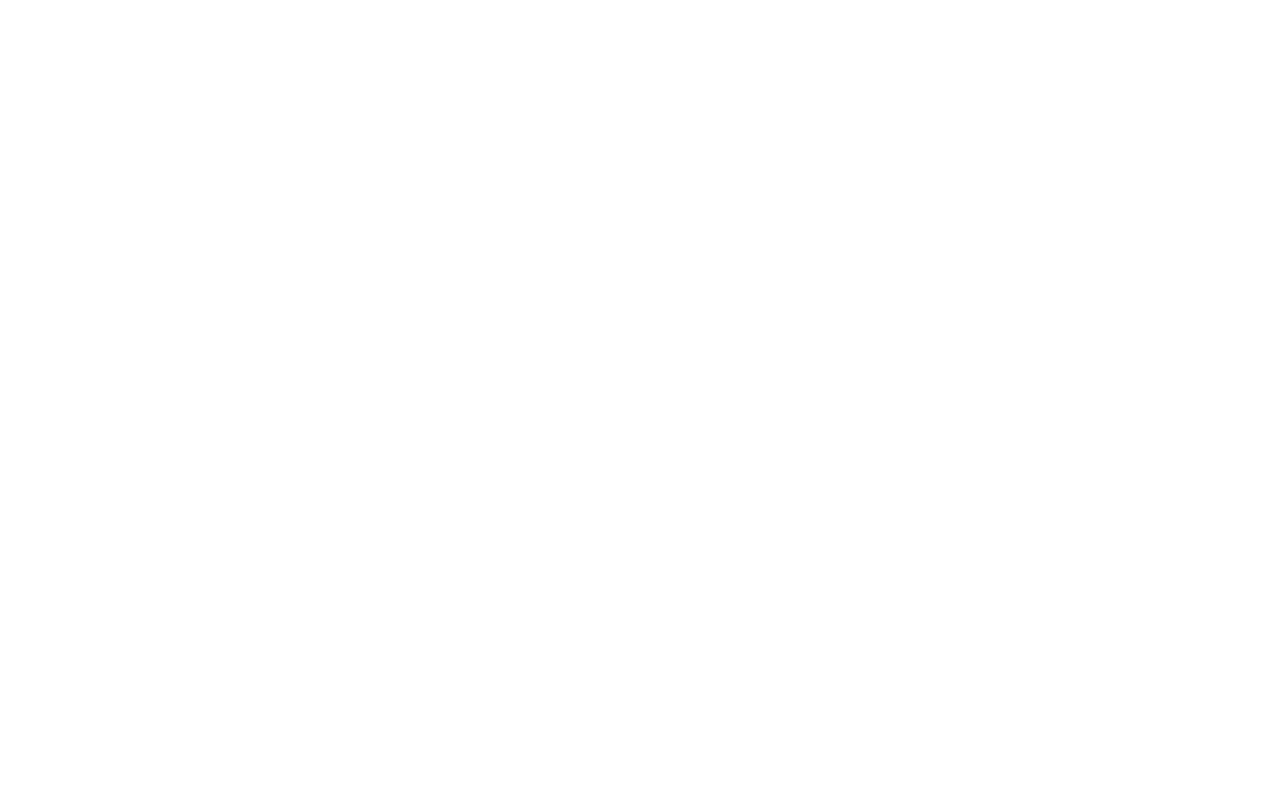
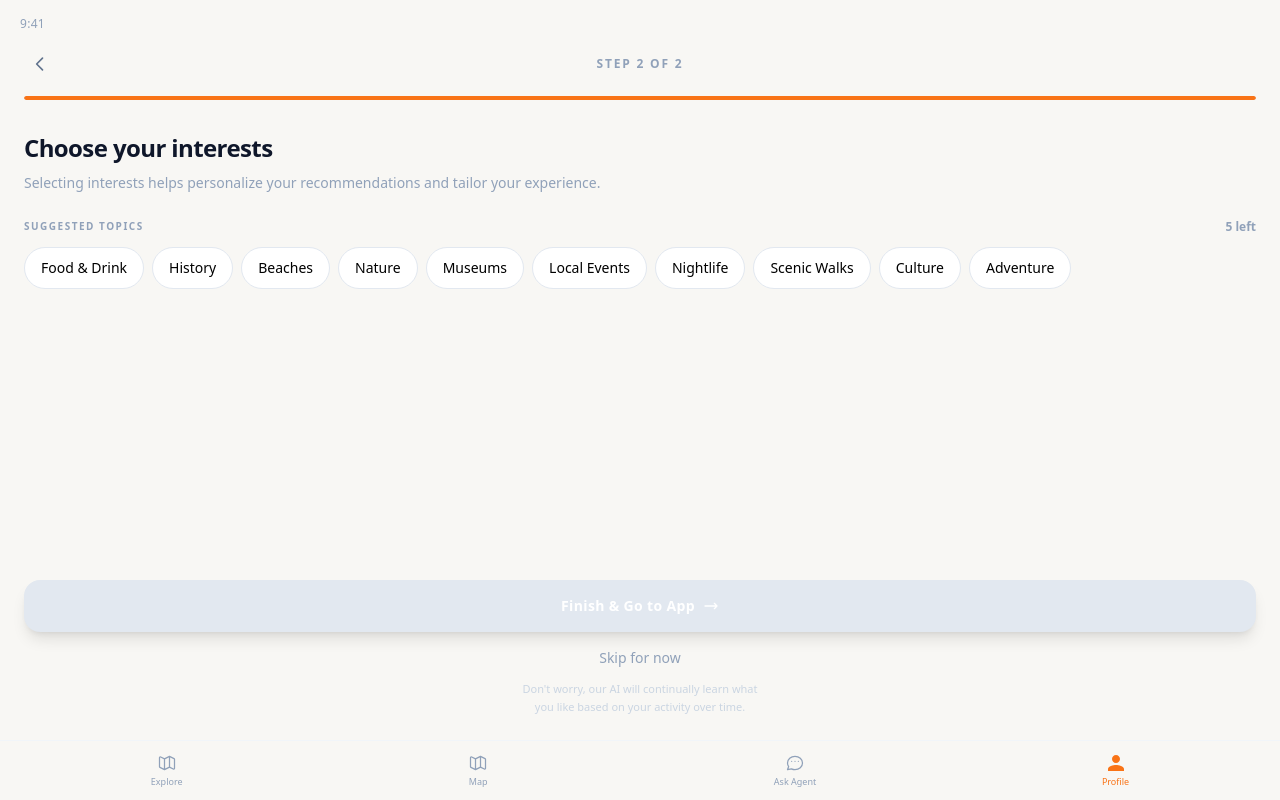
Before and after one commit to LazarVukadinovic/geotrack, an Angular app in the folder src/user-app/: page /interests in a window 1280 px wide. Before the commit this address led to /. Built offline with nearby package versions, Linux system fonts and the light colour scheme.

Commit message:
#14 Privremeni izgled interests stranice

```diff
--- a/src/user-app/src/app/features/auth/pages/interests/interests.html
+++ b/src/user-app/src/app/features/auth/pages/interests/interests.html
@@ -1 +1,114 @@
-<p>interests works!</p>
+<div class="min-h-screen bg-[#f8f7f4] flex flex-col">
+
+  <!-- Status bar -->
+  <div class="h-12 flex items-center px-5">
+    <span class="text-slate-400 text-xs font-medium tracking-wide">9:41</span>
+  </div>
+
+  <!-- Header -->
+  <div class="px-6 pb-4 flex-none">
+    <div class="flex items-center justify-between mb-4">
+      <button (click)="goBack()" class="w-8 h-8 flex items-center justify-center text-slate-500">
+        <svg class="w-5 h-5" fill="none" stroke="currentColor" viewBox="0 0 24 24">
+          <path stroke-linecap="round" stroke-linejoin="round" stroke-width="2" d="M15 19l-7-7 7-7"/>
+        </svg>
+      </button>
+      <span class="text-xs font-semibold tracking-[0.15em] text-slate-400">STEP 2 OF 2</span>
+      <div class="w-8"></div>
+    </div>
+    <!-- Progress bar -->
+    <div class="h-1 bg-slate-200 rounded-full overflow-hidden">
+      <div class="h-full w-full bg-[#f97316] rounded-full"></div>
+    </div>
+  </div>
+
+  <!-- Content -->
+  <div class="flex-1 px-6 pt-4 pb-6 flex flex-col">
+
+    <h1 class="text-2xl font-bold text-[#0f172a] tracking-tight mb-2">Choose your interests</h1>
+    <p class="text-sm text-slate-400 mb-6 leading-relaxed">
+      Selecting interests helps personalize your recommendations and tailor your experience.
+    </p>
+
+    <!-- Topics label + counter -->
+    <div class="flex items-center justify-between mb-3">
+      <span class="text-[10px] font-semibold tracking-[0.15em] text-slate-400 uppercase">Suggested Topics</span>
+      <span class="text-xs font-semibold text-slate-400">
+        {{ maxSelections - selectedInterests.length }} left
+      </span>
+    </div>
+
+    <!-- Interest chips -->
+    <div class="flex flex-wrap gap-2 mb-8">
+      <button
+        *ngFor="let interest of interests"
+        (click)="toggleInterest(interest)"
+        class="flex items-center gap-1.5 px-4 py-2.5 rounded-full border text-sm font-medium transition-all duration-200 active:scale-95"
+        [class.bg-[#0f172a]]="isSelected(interest)"
+        [class.border-[#0f172a]]="isSelected(interest)"
+        [class.text-white]="isSelected(interest)"
+        [class.bg-white]="!isSelected(interest)"
+        [class.border-slate-200]="!isSelected(interest)"
+        [class.text-slate-600]="!isSelected(interest)">
+        {{ interest }}
+        <svg *ngIf="isSelected(interest)" class="w-3.5 h-3.5" fill="none" stroke="currentColor" viewBox="0 0 24 24">
+          <path stroke-linecap="round" stroke-linejoin="round" stroke-width="2.5" d="M5 13l4 4L19 7"/>
+        </svg>
+      </button>
+    </div>
+
+    <div class="flex-1"></div>
+
+    <!-- Finish button -->
+    <button
+      (click)="onFinish()"
+      [disabled]="selectedInterests.length === 0"
+      class="w-full py-4 rounded-2xl text-white font-semibold text-sm tracking-wide flex items-center justify-center gap-2 shadow-lg transition-all duration-200 active:scale-[0.98]"
+      [class.bg-[#f97316]]="selectedInterests.length > 0"
+      [class.shadow-orange-200]="selectedInterests.length > 0"
+      [class.bg-slate-200]="selectedInterests.length === 0"
+      [class.shadow-none]="selectedInterests.length === 0">
+      Finish & Go to App
+      <svg class="w-4 h-4" fill="none" stroke="currentColor" viewBox="0 0 24 24">
+        <path stroke-linecap="round" stroke-linejoin="round" stroke-width="2" d="M17 8l4 4m0 0l-4 4m4-4H3"/>
+      </svg>
+    </button>
+
+    <button (click)="onSkip()" class="text-center text-sm text-slate-400 font-medium mt-4">
+      Skip for now
+    </button>
+
+    <p class="text-center text-[11px] text-slate-300 mt-3 leading-relaxed">
+      Don't worry, our AI will continually learn what<br/>you like based on your activity over time.
+    </p>
+  </div>
+
+  <!-- Bottom nav -->
+  <div class="bg-[#f8f7f4] border-t border-slate-100 px-2 py-2 flex justify-around items-center">
+    <button class="flex flex-col items-center gap-0.5 px-3 py-1 text-slate-400">
+      <svg class="w-5 h-5" fill="none" stroke="currentColor" viewBox="0 0 24 24">
+        <path stroke-linecap="round" stroke-linejoin="round" stroke-width="1.5" d="M9 20l-5.447-2.724A1 1 0 013 16.382V5.618a1 1 0 011.447-.894L9 7m0 13l6-3m-6 3V7m6 10l4.553 2.276A1 1 0 0021 18.382V7.618a1 1 0 00-.553-.894L15 4m0 13V4m0 0L9 7"/>
+      </svg>
+      <span class="text-[9px] font-medium">Explore</span>
+    </button>
+    <button class="flex flex-col items-center gap-0.5 px-3 py-1 text-slate-400">
+      <svg class="w-5 h-5" fill="none" stroke="currentColor" viewBox="0 0 24 24">
+        <path stroke-linecap="round" stroke-linejoin="round" stroke-width="1.5" d="M9 20l-5.447-2.724A1 1 0 013 16.382V5.618a1 1 0 011.447-.894L9 7m0 13l6-3m-6 3V7m6 10l4.553 2.276A1 1 0 0021 18.382V7.618a1 1 0 00-.553-.894L15 4m0 13V4m0 0L9 7"/>
+      </svg>
+      <span class="text-[9px] font-medium">Map</span>
+    </button>
+    <button class="flex flex-col items-center gap-0.5 px-3 py-1 text-slate-400">
+      <svg class="w-5 h-5" fill="none" stroke="currentColor" viewBox="0 0 24 24">
+        <path stroke-linecap="round" stroke-linejoin="round" stroke-width="1.5" d="M8 10h.01M12 10h.01M16 10h.01M21 12c0 4.418-4.03 8-9 8a9.863 9.863 0 01-4.255-.949L3 20l1.395-3.72C3.512 15.042 3 13.574 3 12c0-4.418 4.03-8 9-8s9 3.582 9 8z"/>
+      </svg>
+      <span class="text-[9px] font-medium">Ask Agent</span>
+    </button>
+    <button class="flex flex-col items-center gap-0.5 px-3 py-1 text-[#f97316]">
+      <svg class="w-5 h-5" fill="currentColor" viewBox="0 0 24 24">
+        <path d="M12 12c2.7 0 4.8-2.1 4.8-4.8S14.7 2.4 12 2.4 7.2 4.5 7.2 7.2 9.3 12 12 12zm0 2.4c-3.2 0-9.6 1.6-9.6 4.8v2.4h19.2v-2.4c0-3.2-6.4-4.8-9.6-4.8z"/>
+      </svg>
+      <span class="text-[9px] font-medium">Profile</span>
+    </button>
+  </div>
+
+</div>
--- a/src/user-app/src/app/features/auth/pages/interests/interests.ts
+++ b/src/user-app/src/app/features/auth/pages/interests/interests.ts
@@ -1,11 +1,55 @@
 import { Component } from '@angular/core';
+import { CommonModule } from '@angular/common';
+import { Router } from '@angular/router';
 
 @Component({
   selector: 'app-interests',
-  imports: [],
+  imports: [CommonModule],
   templateUrl: './interests.html',
   styleUrl: './interests.css',
 })
 export class Interests {
+  maxSelections = 5;
+  selectedInterests: string[] = [];
 
+  interests = [
+    'Food & Drink',
+    'History',
+    'Beaches',
+    'Nature',
+    'Museums',
+    'Local Events',
+    'Nightlife',
+    'Scenic Walks',
+    'Culture',
+    'Adventure',
+  ];
+
+  constructor(private router: Router) {}
+
+  toggleInterest(interest: string): void {
+    if (this.isSelected(interest)) {
+      this.selectedInterests = this.selectedInterests.filter((i) => i !== interest);
+    } else if (this.selectedInterests.length < this.maxSelections) {
+      this.selectedInterests = [...this.selectedInterests, interest];
+    }
+  }
+
+  isSelected(interest: string): boolean {
+    return this.selectedInterests.includes(interest);
+  }
+
+  onFinish(): void {
+    if (this.selectedInterests.length === 0) return;
+    // Save interests and navigate to main app
+    this.router.navigate(['/']);
+  }
+
+  onSkip(): void {
+    this.router.navigate(['/']);
+  }
+
+  goBack(): void {
+    this.router.navigate(['/register']);
+  }
 }
```
Also changed, not shown: src/user-app/src/app/app.routes.ts (+4 -4 lines).
